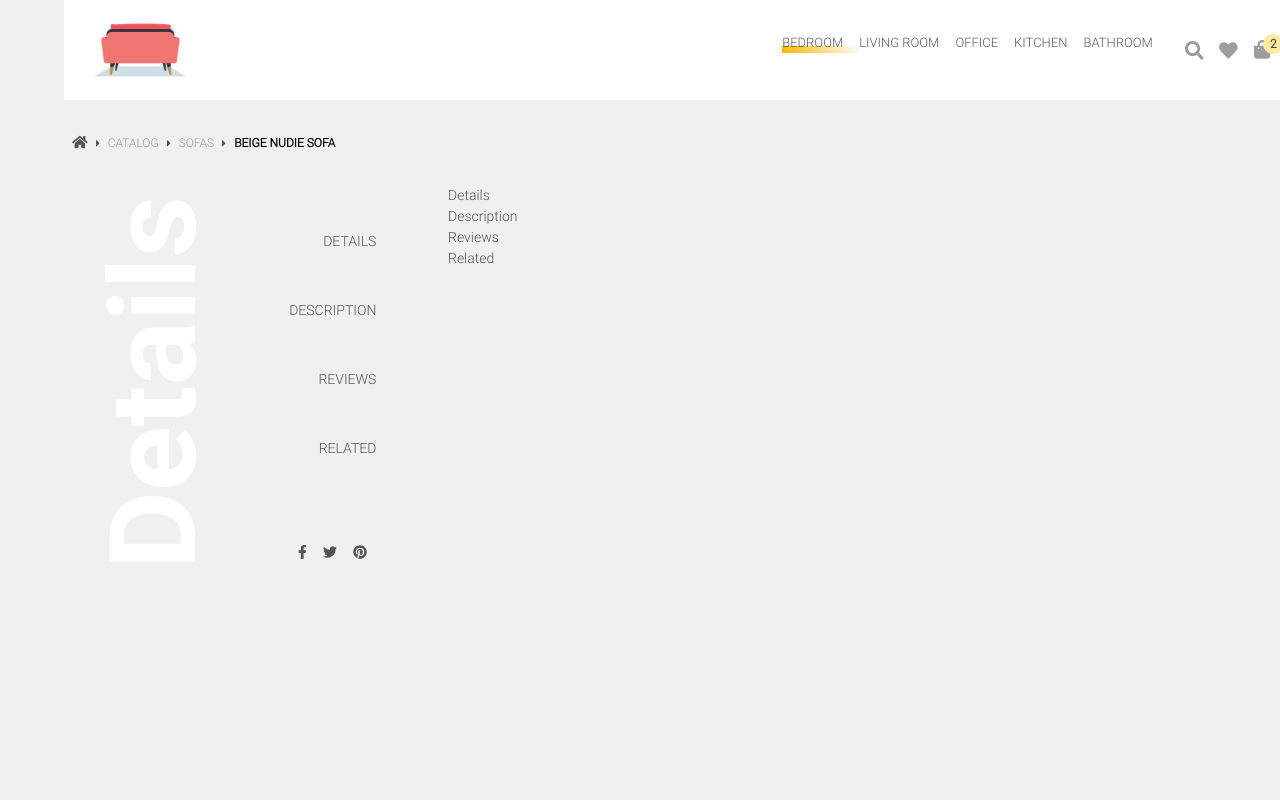
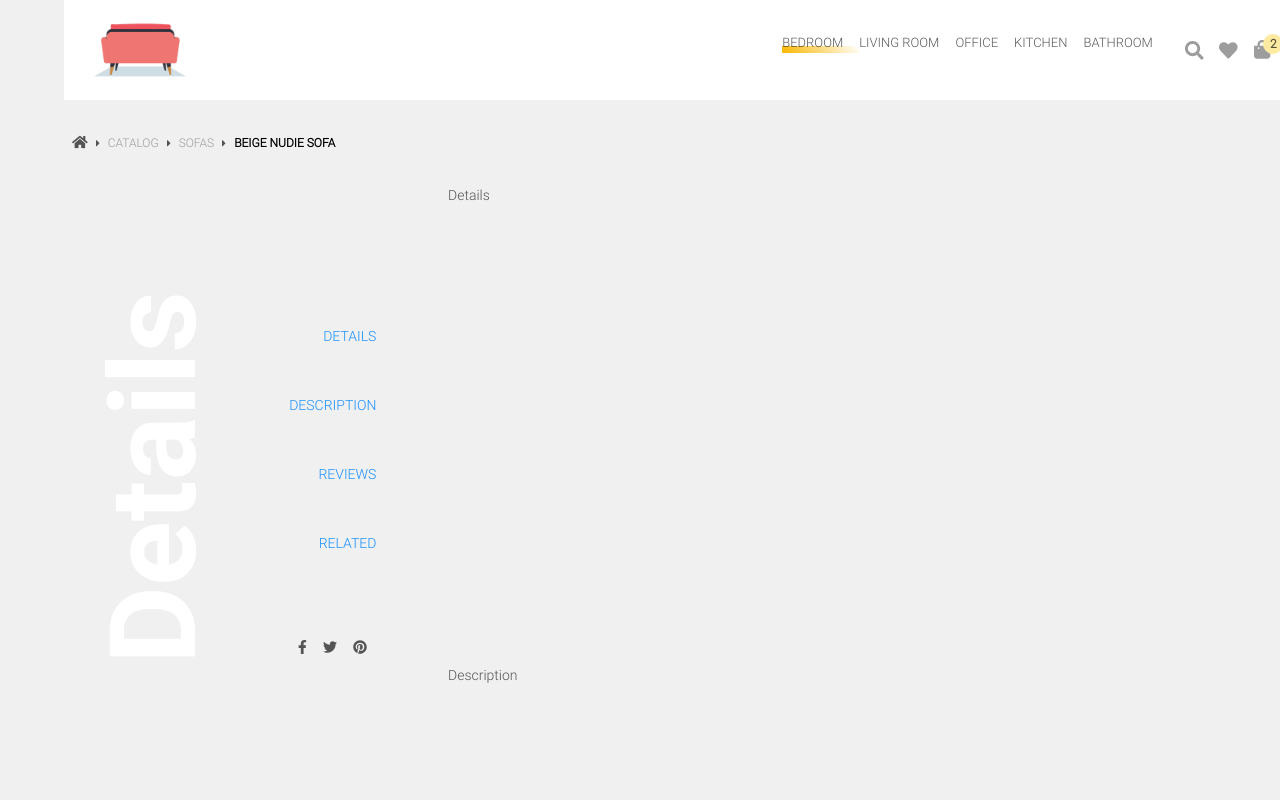
Before and after one commit to rushabhshah1993/heady-furniture, a React app: page / in a window 1280 px wide. Shown: the top 800 px of the page. Built offline with nearby package versions, Linux system fonts and the light colour scheme.

Commit message:
Testing Scrolling and Scrollspy

```diff
--- a/src/components/Header/Header.js
+++ b/src/components/Header/Header.js
@@ -8,7 +8,7 @@ import UserIcons from '../../common/UserIcons/UserIcons';
 
 const Header = () => {
     return (
-        <header className={styles.header}>
+        <header id="header" className={styles.header}>
             <Logo size={'large'} />
             <div className={styles.headerNav}>
                 <FurnitureNavigation />
--- a/src/components/ItemPageNavigation/ItemPageNavigation.js
+++ b/src/components/ItemPageNavigation/ItemPageNavigation.js
@@ -13,25 +13,41 @@ const ItemPageNavigation = props => {
         titleRef.current.innerHTML = event.target.innerText.toLowerCase();
         titleRef.current.style.textTransform = "capitalize";
         // window.location.hash = "#related";
-        let element = document.getElementById("related");
-        console.log(element);
-        element.scrollIntoView({behavior: "smooth"});
-        // window.scrollTo({
-        //     top: '0',
-        //     behavior: 'smooth'
-        // })
+        event.stopPropagation();
+        let element = document.getElementById(event.target.id);
+        // debugger;
+        console.log(element, element.offsetTop, element.getBoundingClientRect());
+        // element.scrollIntoView({behavior: "smooth"});
+        console.log(document.getElementById('header'));
+        let top;
+        switch(event.target.id) {
+            case "nav-description": top = 20; break;
+            case "nav-details": top = 640; break;
+            case "nav-reviews": top = 840; break;
+            case "nav-related": top = 1840; break;
+        }
+        window.scrollTo({
+            // top: element.getBoundingClientRect().top,
+            // top: element.getBoundingClientRect().top -  document.getElementById('header').offsetHeight,
+            // top: element.offsetTop - document.getElementById('header').offsetHeight,
+            top: top,
+            behavior: 'smooth'
+        })
     }
 
     let navItems;
     if(props.navItem) {
         navItems = props.navItem.navItems.map(item => {
+            console.log(item);
             return (
                 <li
                     key={item.id}
-                    id={item.id}
+                    id={`nav-${item.id}`}
                     className={styles.navItem}
                     onClick={(event) => itemClickHandler(event)}>
-                    {item.name}
+                    <a href={`#${item.id}`}>
+                        {item.name}
+                    </a>
                 </li>
             )
         })
@@ -41,7 +57,7 @@ const ItemPageNavigation = props => {
         <div id={styles.itemPageNavContainer}>
             <div id={styles.pageTitle} ref={titleRef}>{title}</div>
             <div id={styles.navContainer}>
-                <nav id={styles.navigation}>
+                <nav id={styles.navigation} className={'navigation'}>
                     <ul>
                         {navItems}
                     </ul>
--- a/src/components/ItemPageNavigation/itemPageNavigation.scss
+++ b/src/components/ItemPageNavigation/itemPageNavigation.scss
@@ -3,6 +3,7 @@
     left: 0;
     width: 30%;
     margin-left: 5%;
+    top: 35%;
 
     #pageTitle {
         margin-top: 100%;
@@ -34,6 +35,10 @@
                     font-size: 14px;
                     margin-bottom: 3rem;
                     text-align: right;
+
+                    a {
+                        pointer-events: none;
+                    }
                 }
 
                 li:last-child {
--- a/src/pages/Main/Main.js
+++ b/src/pages/Main/Main.js
@@ -27,7 +27,7 @@ const Main = () => {
 
             <div id={styles.content}>
                 <ItemPageNavigation />
-                <div id={styles.mainContent}>
+                <div id={styles.mainContent} data-spy={'scroll'} data-target={'.navigation'}>
                     <Details id="details" />
                     <Description id="description" />
                     <Reviews id="reviews" />
--- a/src/pages/Main/main.scss
+++ b/src/pages/Main/main.scss
@@ -6,4 +6,8 @@
 
 #mainContent {
     margin-left: 30%;
+
+    > div {
+        height: 100vh;
+    }
 }
--- a/src/sections/Details/Details.js
+++ b/src/sections/Details/Details.js
@@ -2,7 +2,7 @@ import React from 'react'
 
 const Details = () => {
     return (
-        <div>
+        <div style={{height: '60vh'}}>
             Details
         </div>
     )
```
